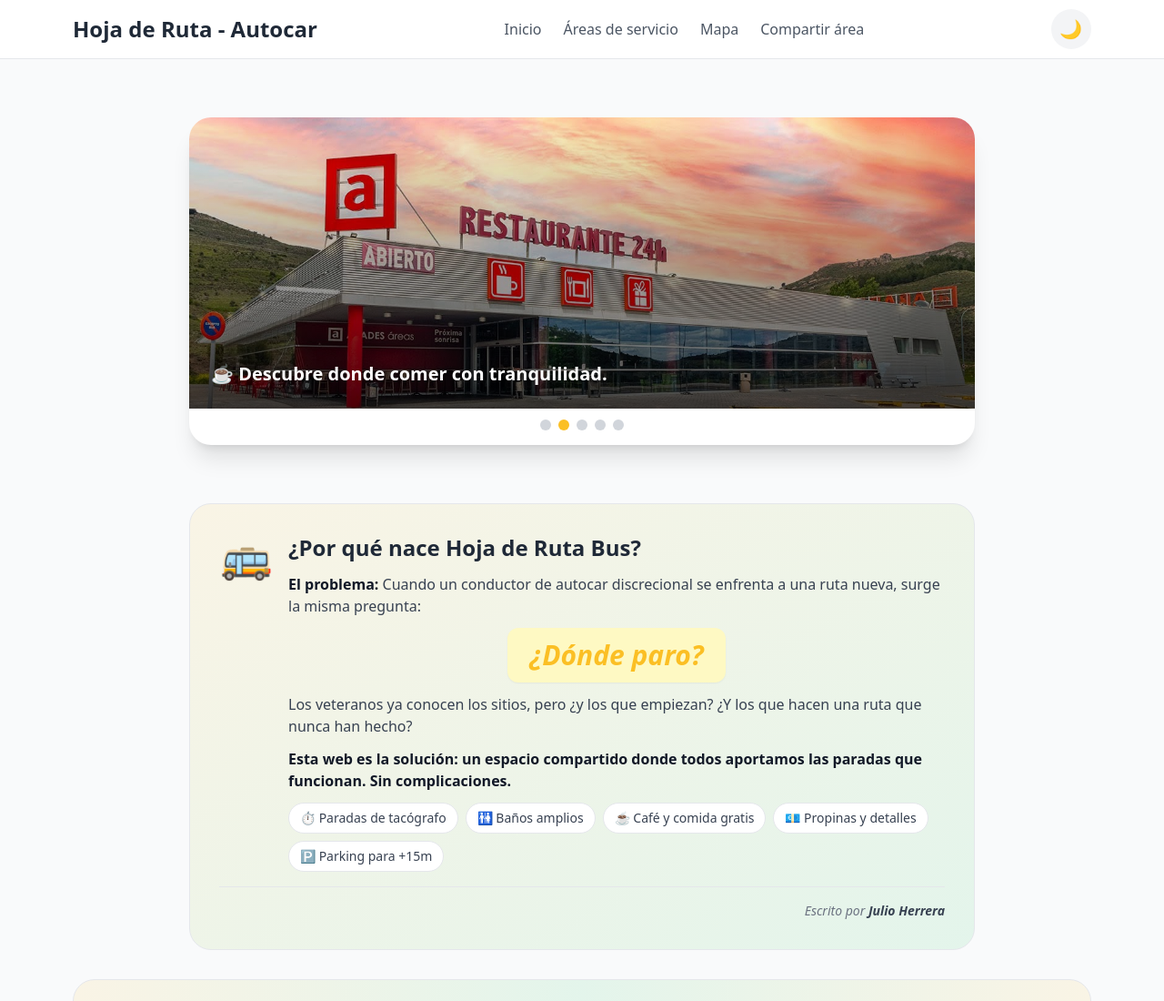
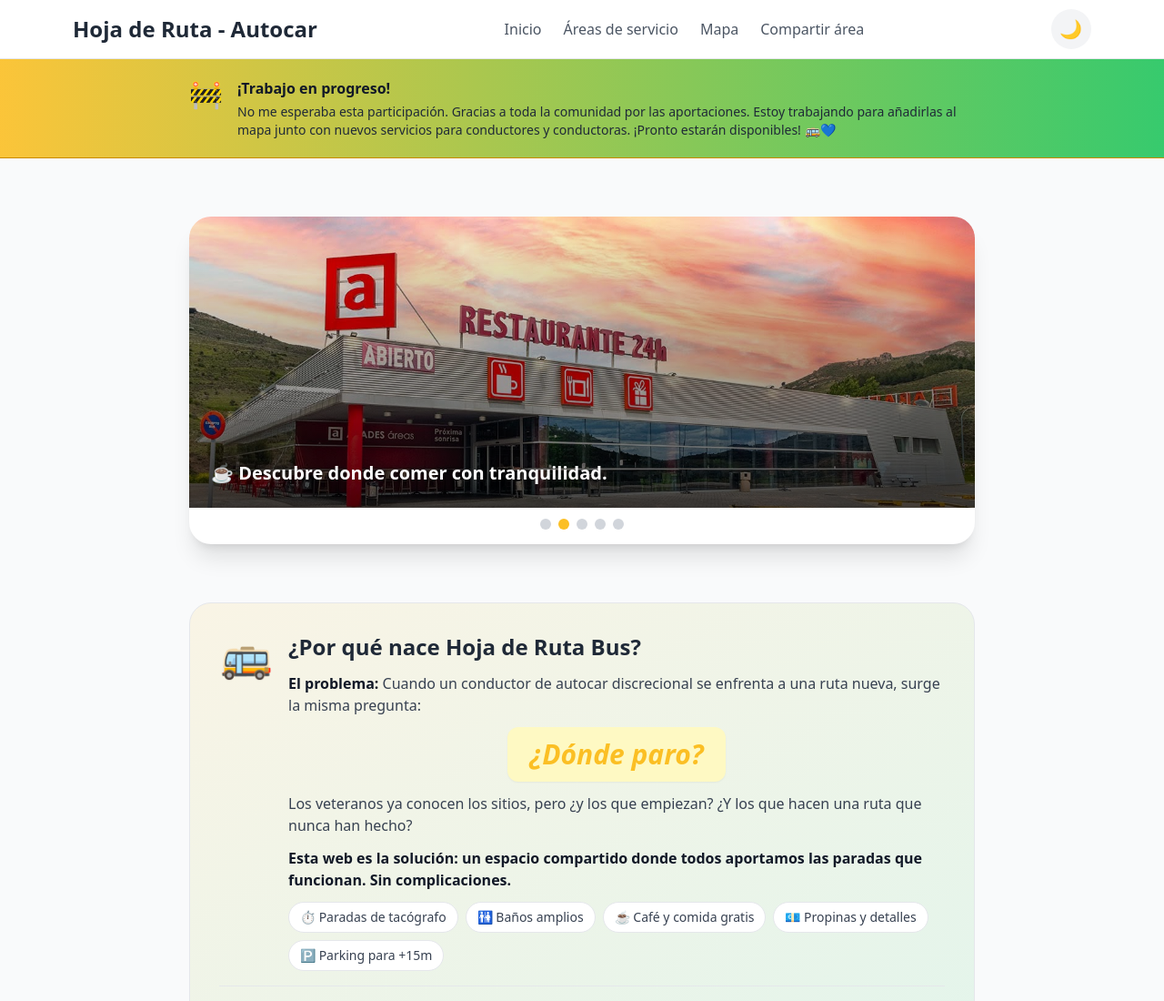
Before and after one commit to julioherrera19/hojaderutabus, a plain HTML site: page index.html in a window 1280 px wide. Shown: the top 1100 px of the page at 91% size. Drawn offline with nearby package versions, Linux system fonts and the light colour scheme.

Commit message:
Añade banner de trabajo en progreso por alta participación
Mensaje de agradecimiento a la comunidad por las aportaciones recibidas
y aviso de nuevas paradas y servicios próximamente.

```diff
--- a/index.html
+++ b/index.html
@@ -77,6 +77,25 @@
             </div>
         </div>
     </nav>
+
+    <!-- Banner Working in Progress -->
+    <div class="bg-gradient-to-r from-bus-yellow/90 to-bus-green/90 dark:from-yellow-700 dark:to-green-700 border-b border-yellow-600">
+        <div class="max-w-4xl mx-auto px-4 py-4 sm:py-5">
+            <div class="flex items-start gap-3 sm:gap-4">
+                <div class="text-2xl sm:text-3xl shrink-0">🚧</div>
+                <div class="flex-1">
+                    <p class="text-sm sm:text-base font-bold text-gray-900 mb-1">
+                        ¡Trabajo en progreso!
+                    </p>
+                    <p class="text-xs sm:text-sm text-gray-800 leading-relaxed">
+                        No me esperaba esta participación. Gracias a toda la comunidad por las aportaciones.
+                        Estoy trabajando para añadirlas al mapa junto con nuevos servicios para conductores y conductoras.
+                        ¡Pronto estarán disponibles! 🚌💙
+                    </p>
+                </div>
+            </div>
+        </div>
+    </div>
 
     <!-- Héroe con Carrusel de Imágenes/Video -->
     <section id="hero" class="section-content active relative py-12 sm:py-16">
```
